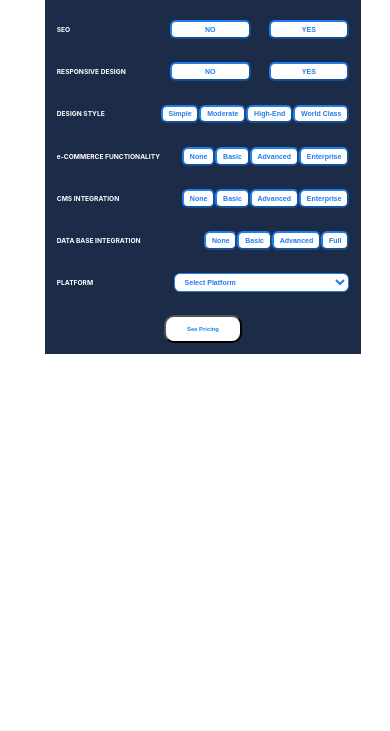
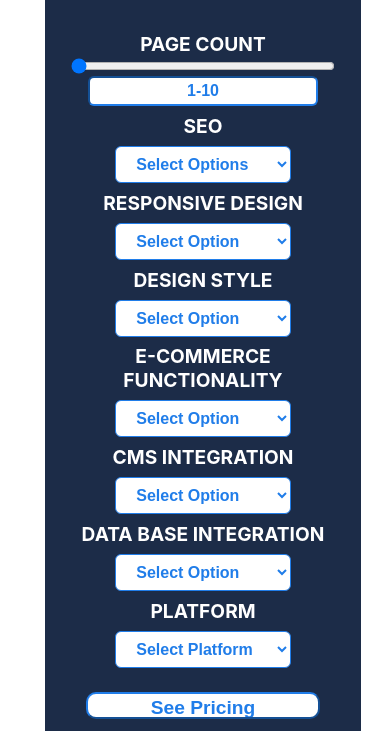
Before and after one commit to Trntannan/web-design-cost-calculator, a plain HTML site: page index.html in a window 390 px wide. Shown: the part 133-864 px from the top of the page. Drawn offline with Linux system fonts and the light colour scheme.

Commit message:
dded media query for 510px and under. added a 'completed'

```diff
--- /dev/null
+++ b/completed.html
@@ -0,0 +1,14 @@
+<!DOCTYPE html>
+<html lang="en">
+    <head>
+        <meta charset="UTF-8">
+        <meta name="viewport" content="width=device-width, initial-scale=1.0">
+        <link rel="stylesheet" href="styles.css">
+        <title>Completed Page</title>
+    </head>
+    <body id="completed">
+        <main id="confirmation">
+            <h2>Email has been sent!</h2>
+        </main>
+    </body>
+</html>
--- a/index.html
+++ b/index.html
@@ -7,85 +7,118 @@
         <link rel="stylesheet" href="styles.css">
     </head>
     <body>
-
     <main id="mainPage">
         <header>
-                <h1>Web Design Cost Calculator</h1>
+            <h1>Web Design Price Calculator</h1>
         </header>
         <div class="page-count">
-                <label for="page-count" >PAGE COUNT</label>
+            <label for="page-count">PAGE COUNT</label>
             <input type="range" id="page-count" class="rangeBar" value="1" min="1" max="5" step="1">
             <input id="range-value" readonly>
         </div>
         <div class="seo">
-                <label for="seo" >SEO</label>
+            <label for="seo">SEO</label>
             <div class="buttons">
-                    <input id="seoNo"  type="button" class="seo-btn" value="NO"></input>
-                    <input id="seoYes" type="button" class="seo-btn"  value="YES"></input>
+                <input id="seoNo" type="button" class="seo-btn" value="NO"></input>
+                <input id="seoYes" type="button" class="seo-btn" value="YES"></input>
             </div>
+            <select id="seoOptions" class="choice-select">
+                <option value="Seo Option">Select Options</option>
+                <option value="NO">NO</option>
+                <option value="YES">YES</option>
+            </select>
         </div>
         <div class="design">
-                <label for="design" >RESPONSIVE DESIGN</label>
+            <label for="design">RESPONSIVE DESIGN</label>
             <div class="buttons">
                 <input id="designNo" type="button" class="design-btn" value="NO"></input>
-                    <input id="designYes" type="button" class="design-btn"  value="YES"></input>
+                <input id="designYes" type="button" class="design-btn" value="YES"></input>
             </div>
+            <select id="designOptions" class="choice-select">
+                <option value="Responsive Design Option">Select Option</option>
+                <option value="NO">NO</option>
+                <option value="YES">YES</option>
+            </select>
         </div>
         <div class="style">
-                <label for="styling" >DESIGN STYLE</label>
+            <label for="styling">DESIGN STYLE</label>
             <div class="buttons">
                 <input type="button" class="choice-btn"  value="Simple"></input>
                 <input type="button" class="choice-btn" value="Moderate" ></input >
                 <input type="button" class="choice-btn" value="High-End"></input>
                 <input type="button" class="choice-btn"  value="World Class"></input >
             </div>
+            <select id="styleOptions" class="choice-select">
+                <option value="Design Options">Select Option</option>
+                <option value="Simple">Simple</option>
+                <option value="Moderate">Moderate</option>
+                <option value="High-End">High-End</option>
+                <option value="World Class">World Class</option>
+            </select>
         </div>
         <div class="e_com">
-                <label for="ecommerce" >e-COMMERCE FUNCTIONALITY</label>
+            <label for="ecommerce">E-COMMERCE FUNCTIONALITY</label>
             <div class="buttons">
                 <input type="button" class="choice-btn"  value="None"></input>
                 <input type="button" class="choice-btn" value="Basic" ></input >
                 <input type="button" class="choice-btn" value="Advanced"></input>
                 <input type="button" class="choice-btn"  value="Enterprise"></input >
             </div>
+            <select id="ecommerceOptions" class="choice-select">
+                <option value="eCommerce Option">Select Option</option>
+                <option value="None">None</option>
+                <option value="Basic">Basic</option>
+                <option value="Advanced">Advanced</option>
+                <option value="Enterprise">Enterprise</option>
+            </select>
         </div>
         <div class="cms">
-                <label for="CMS" >CMS INTEGRATION</label>
+            <label for="CMS">CMS INTEGRATION</label>
             <div class="buttons">
                 <input type="button" class="choice-btn"  value="None"></input>
                 <input type="button" class="choice-btn" value="Basic" ></input >
                 <input type="button" class="choice-btn" value="Advanced"></input>
                 <input type="button" class="choice-btn"  value="Enterprise"></input >
             </div>
-            </div>
-            <div id="output">
-                <display id="output"></display>
+            <select id="cmsOptions" class="choice-select">
+                <option value="CMS Options">Select Option</option>
+                <option value="None">None</option>
+                <option value="Basic">Basic</option>
+                <option value="Advanced">Advanced</option>
+                <option value="Enterprise">Enterprise</option>
+            </select>
         </div>
         <div class="data_base">
-                <label for="data base intergration" >DATA BASE INTEGRATION</label>
+            <label for="database">DATA BASE INTEGRATION</label>
             <div class="buttons">
                 <input type="button" class="choice-btn"  value="None"></input>
                 <input type="button" class="choice-btn" value="Basic" ></input >
                 <input type="button" class="choice-btn" value="Advanced"></input>
                 <input type="button" class="choice-btn"  value="Full"></input >
             </div>
+            <select id="databaseOptions" class="choice-select">
+                <option value="Data Base Options">Select Option</option>
+                <option value="None">None</option>
+                <option value="Basic">Basic</option>
+                <option value="Advanced">Advanced</option>
+                <option value="Full">Full</option>
+            </select>
         </div>
         <div class="platform">
             <label for="platform">PLATFORM</label>
-                <select class="platformOptions">
-                    <option >Select Platform</option>
-                    <option>Custom</option>
-                    <option>Shopify</option>
-                    <option>Webflow</option>
-                    <option>Wix</option>
-                    <option>Rocketspace</option>
-                    <option>Squarespace</option>
-                    <option>Wordpress</option>
-                    <option>Woocommerce</option>
+            <select id="platformOptions" class="platformOptions">
+                <option value="Select Platform" >Select Platform</option>
+                <option value="Custom">Custom</option>
+                <option value="Shopify">Shopify</option>
+                <option value="Webflow">Webflow</option>
+                <option value="Wix">Wix</option>
+                <option value="Rocketspace">Rocketspace</option>
+                <option value="Squarespace">Squarespace</option>
+                <option value="Wordpress" >Wordpress</option>
+                <option value="Woocommerce">Woocommerce</option>
             </select>
         </div>
         <input type="button"  id="enquire"  value="See Pricing" onClick=calculatePrice()></input>
-
     </main>
     <main id="emailForm" >
         <header>
@@ -93,7 +126,7 @@
             <p id="quote-statement">text</p>
         </header>
         <div class="form-input">
-                <label  for="name">Name <span class=" req"style="padding-left: 5px" >*</span></label>
+            <label  for="name">Name <span class="req" style="padding-left: 5px">*</span></label>
             <input type="text" id="name" name="name" required>
         </div>
 
@@ -124,5 +157,6 @@
         <div class="submit"><input type="button"  id="submit"  value="Send me a proposal" onClick=getQuote()></input></div>
     </main>
     <script src="script.js"></script>
+    <script src="https://kit.fontawesome.com/1598ea992f.js" crossorigin="anonymous"></script>
     </body>
 </html>
--- a/styles.css
+++ b/styles.css
@@ -28,9 +28,26 @@ main {
     background-color: #1C2C48;
 }
 
-h1 {
+h1, h2 {
     font-size: 3vw;
     font-weight: 800;
+}
+
+h2 {
+    align-self: center;
+    display: flex;
+    flex-direction: column;
+    align-items: center;
+    justify-content: center;
+    color: white;
+    padding: 20px;
+    width: 100%;
+    margin-bottom: 4vw;
+}
+
+i {
+    margin-left: 8px;
+    margin-bottom: 5px;
 }
 
 label {
@@ -87,6 +104,7 @@ div.form-input {
 #enquire {
     justify-content: center;
     width: 20vw;
+    border-color: #207DE9;
     color: #207DE9;
     background-color: white;
     border-radius: 10px;
@@ -125,8 +143,8 @@ div.form-input {
     padding: 1vw 1.5vw;
 }
 
-.choice-btn,
-.platformOptions {
+.platformOptions,
+.choice-btn {
     border-color: #207DE9;
     color: #207DE9;
     background-color: white;
@@ -182,7 +200,6 @@ div.form-input {
     background-color: #207DE9;
 }
 
-
 /* Input Range */
 .input-group input[type="range"] {
     width: 100%;
@@ -203,12 +220,11 @@ div.form-input {
 }
 
 .not-chosen {
-    background-color: #CCCCCC; /* Grey color */
+    background-color: #CCCCCC;
     color: #666666;
 }
 
 /* Email Form */
-
 #name,
 #email,
 #phone,
@@ -225,7 +241,6 @@ div.form-input {
     display: flex;
     flex-direction: column;
     align-items: flex-start;
-
     background-color: #121D32;
     color: grey;
     width: 70%;
@@ -244,6 +259,98 @@ ul {
     background: none;
 }
 
-#emailForm {
+#emailForm, .choice-select {
     display: none;
 }
+
+/* Add this media query for screens under 425px width */
+@media screen and (max-width: 509px) {
+    header {
+        display: flex;
+        flex-wrap: wrap;
+
+    }
+
+    h1 {
+        display: flex;
+        text-align: center;
+        flex-wrap: wrap;
+        font-size: 1.5rem;
+    }
+
+    label {
+        text-align: center;
+        flex-direction: column;
+        font-size: 1.2rem;
+    }
+
+    .buttons {
+        display: none;
+    }
+
+    #enquire {
+        display: flex;
+        flex-direction: column;
+        align-items: center;
+        justify-content: center;
+        width: 60vw;
+        color: #207DE9;
+        background-color: white;
+        border-radius: 10px;
+        font-size: 1.2rem;
+        padding: 1vw 1.5vw;
+        margin-top: 1rem;
+    }
+
+    .choice-select, .platformOptions {
+        display: block;
+        margin-top: .5rem;
+        border-color: #207DE9;
+        color: #207DE9;
+        background-color: white;
+        border-radius: 6px;
+        font-weight: bolder;
+        font-size: 1rem;
+        width: 50vw;
+        max-width: 45vw;
+        padding: 0.5rem 1rem
+    }
+
+    .style,
+    .page-count,
+    .seo,
+    .design,
+    .seoCount,
+    .e_com,
+    .cms,
+    .platform,
+    .data_base,
+    .seo,
+    .form-input {
+        display: flex;
+        flex-direction: column;
+        justify-content: center;
+        align-items: center;
+        margin-bottom: 2vw;
+    }
+
+    /* .platformOptions {
+        font-size: 1rem;
+        padding: 0.5rem 1rem;
+        max-width: 80%;
+        margin-top: 1rem;
+    } */
+
+    input#page-count.rangeBar {
+        width: 90%;
+    }
+
+    #range-value {
+        max-width: 90%;
+        font-size: 1rem;
+    }
+
+    #quoteDetails {
+        height: 10rem;
+    }
+}
```
Also changed, not shown: email-form.html (added, +47 -0 lines), script.js (+16 -12 lines). Lines whose indentation alone changed are shown as unchanged.
